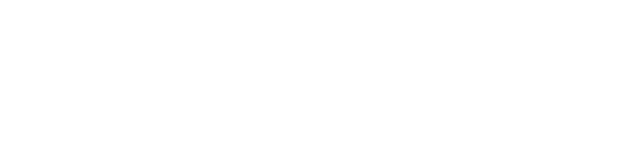
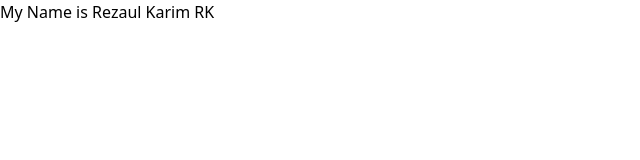
Before and after one commit to rezaulkarimrk/VueJs.2, a website built with Vite: page index.html in a window 1280 px wide. Shown: the whole page, without its empty margins (0-640 px from the left). Built offline with nearby package versions, Linux system fonts and the light colour scheme.

Commit message:
update 13

```diff
--- a/app.js
+++ b/app.js
@@ -238,3 +238,16 @@
   }
 })
 */
+
+//app13
+
+const aap13 = new Vue({
+  data: {
+    name: "Rezaul Karim RK",
+  },
+  template: `<p>My Name is {{name}}</p>`,
+});
+
+setTimeout(() => {
+  aap13.$mount('#app13')
+}, 2000);
--- a/index.html
+++ b/index.html
@@ -174,7 +174,8 @@
     </div>
     -->
 
-    <div>
+    <!-- app13 -->
+    <div id="app13">
 
     </div>
 
```
